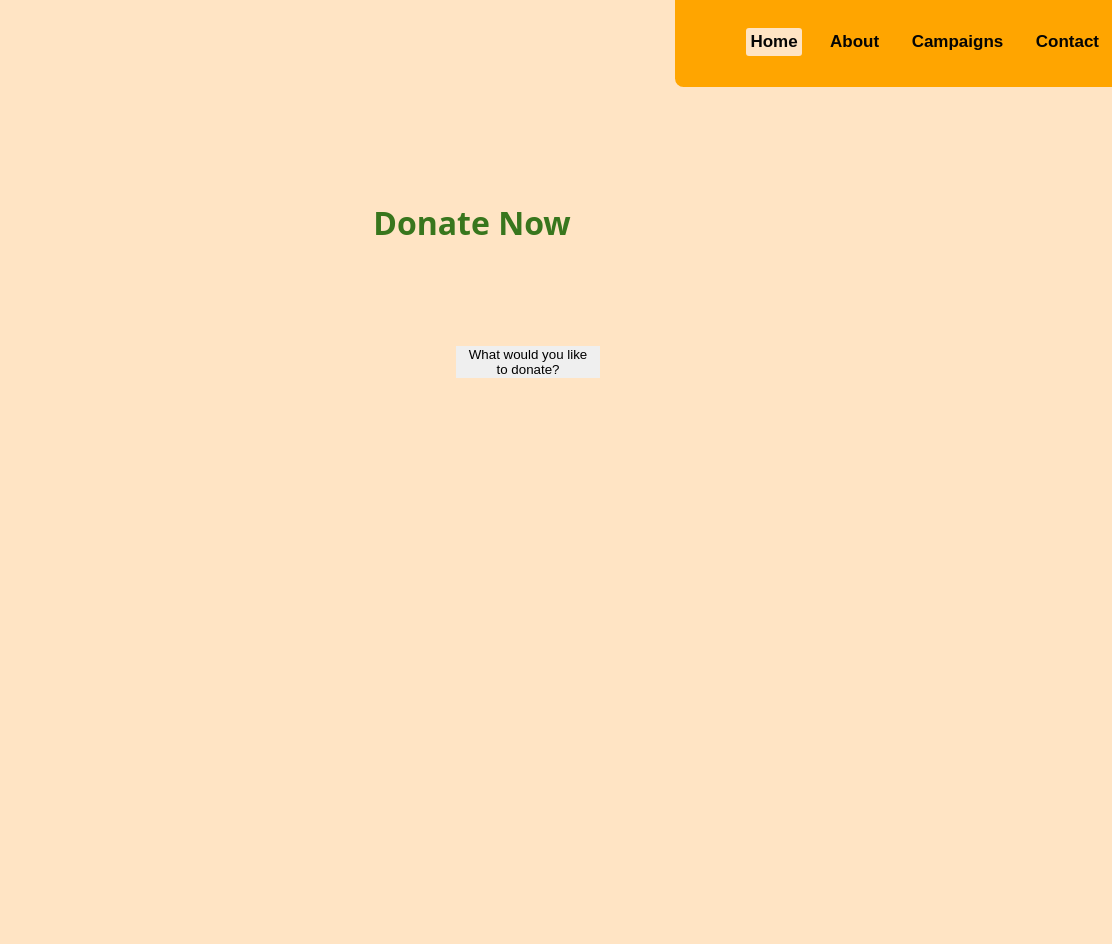
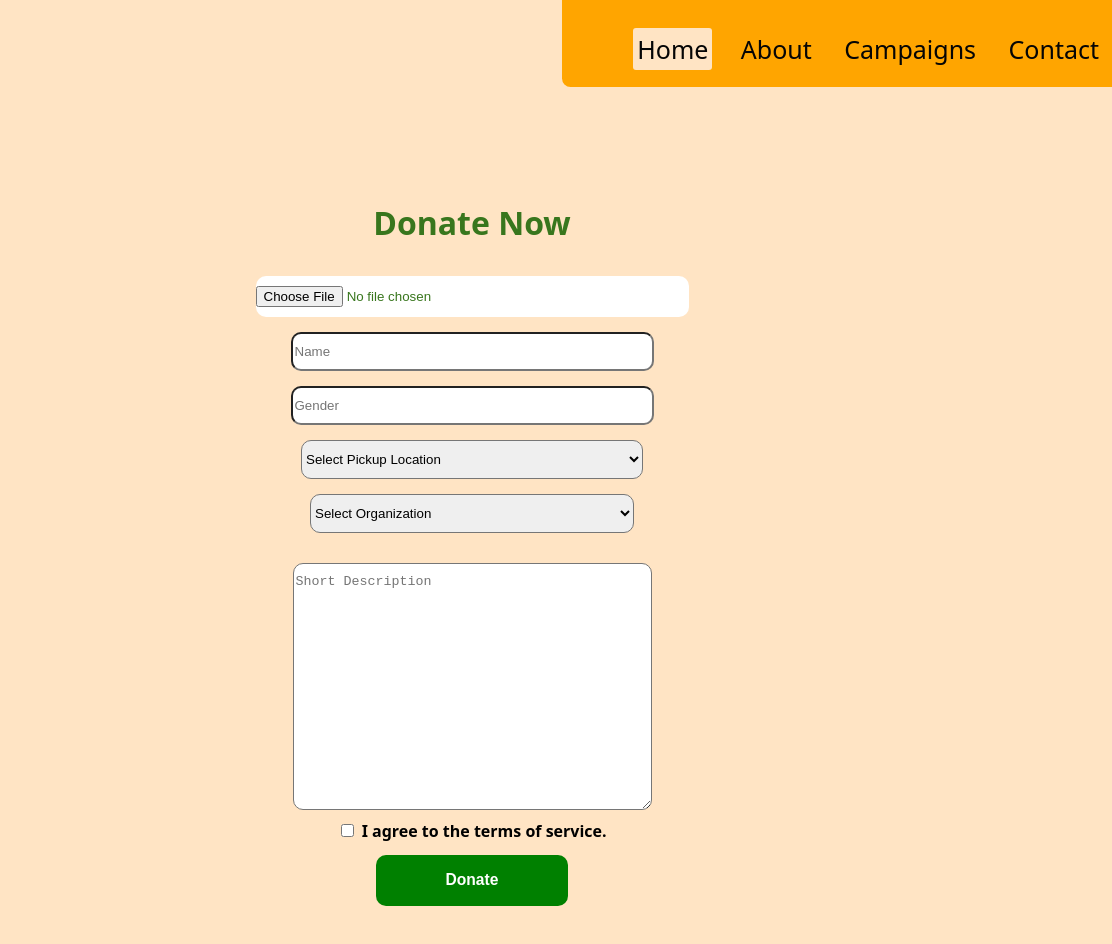
Before and after one commit to chimeszn/CHAR-ITI, a plain HTML site: page donate.html in a window 1280 px wide. Shown: the full height of the page, 168-1280 px from the left. Before the commit the page ends 800 px from the top, so only its background shows below. Drawn offline with Linux system fonts and the light colour scheme.

Commit message:
updated the donate.html file and added some new css styling

```diff
--- a/donate.html
+++ b/donate.html
@@ -19,10 +19,10 @@
 					<i class="fas fa-bars"></i>
 				</label>
 			<ul>
-				<li><a class="active" href="index.html"> <b> Home </b>   </a> </li>
-				<li><a href="about.html"> <b> About  </b>        </a></li>
-				<li><a href="campaigns.html"> <b> Campaigns </b>       </a></li>
-				<li><a class="contact" href="contact.html"> <b> Contact </b>   </a></li>
+				<li><a class="active" href="index.html">  Home </b>   </a> </li>
+				<li><a href="about.html">  About  </b>        </a></li>
+				<li><a href="campaigns.html">  Campaigns </b>       </a></li>
+				<li><a class="contact" href="contact.html">  Contact </b>   </a></li>
 			</ul>
 		</nav>
 
@@ -30,22 +30,39 @@
 	</header>
 
 	<div class="donate">
-		<h1> Donate Now </h1>
+		<h1>Donate Now</h1>
+		<form action="">
+			<input class="donatefile" type="file" name="file" id="">
+			<br>
+			<input class="donatename" type="text" name="name" id="" placeholder="Name">
+			<br>
+			<input class="donategender" type="text" name="gender" id="" placeholder="Gender">
+			<br>
+			<select name="dlocation" id="">
+				<option class="location" value="">Select Pickup Location </option>
+				<option value="Lagos">Lagos</option>
+				<option value="Abuja">Abuja</option>
+				<option value="Kaduna">Kaduna</option>
+			</select>
+			<br>
+			<select class="organization" name="organization" id="">
+				<option value="">Select Organization</option>
+				<option value=""></option>
+			</select>
+			<br>
+			<br>
+			<textarea name="description" id="" cols="30" rows="15" placeholder="Short Description"></textarea>
+			<br>
+			<input type="checkbox" name="terms" id="terms">
+			<label for="tem"> <b> I agree to the terms of service.</label>
+			<br>
 
-	</div>
-
-	<div>
-		<form action="">
-			<button class="donateItems">
-				What would you like to donate?
-			</button>
+		<!-- This button would link to the api responsible for making payments -->
+			<button class="donatesubmit" type="button"> <a href="#"> <h3> Donate </h3>  </a> </button>
 		</form>
 
-    </div>
 
-	<div>
 
-	</div>
 
 </body>
 </html>
--- a/style.css
+++ b/style.css
@@ -46,10 +46,11 @@ nav li:last-child {
 }
 
 nav a {
+	font-family: system-ui, -apple-system, BlinkMacSystemFont, 'Segoe UI', Roboto, Oxygen, Ubuntu, Cantarell, 'Open Sans', 'Helvetica Neue', sans-serif;
 	display: block;
 	color: #050505;
 	text-decoration: none;
-	font-size: 17px;
+	font-size: 25px;
 	padding: 4px;
 	border-radius: 3px;
 }
@@ -109,20 +110,21 @@ a.active,a:hover {
 	}
 
 	nav a {
+
 		font-family: system-ui, -apple-system, BlinkMacSystemFont, 'Segoe UI', Roboto, Oxygen, Ubuntu, Cantarell, 'Open Sans', 'Helvetica Neue', sans-serif;
 		margin-right: -380px;
 		padding-top: 14px;
 		text-align: center;
-		font-size: 19px;
+		font-size: 20.5px;
 		color:white;
 		display: block;
-        text-shadow: 3.5px 0 0 #000, 0 -1px 0 #000, 0 1px 0 #000, -1px 0 0 #000;
+        text-shadow: 2px 0 0 #000, 0 -1px 0 #000, 0 1px 0 #000, -1px 0 0 #000;
 
 	}
 
 	nav a:hover,a.active {
 		background: none;
-
+		color: blue;
 	}
 
 	nav a.contact {
@@ -268,7 +270,7 @@ a.active,a:hover {
 .bg-img {
 	background-image: url(./images/green\ banner.jpg);
 	margin-top: 30%;
-	margin-bottom: 10%;
+	margin-bottom: 1%;
 	background-repeat: repeat;
 	background-size: 100%;
 
@@ -340,3 +342,93 @@ a.active,a:hover {
 	width: 9rem;
 	margin-right: 40%;
 }
+
+.donatefile {
+	background-color: white;
+	border-radius: 10px;
+	padding-top: 10px;
+	margin-top: 10px;
+	padding-bottom: 10px;
+	margin-bottom: 5px;
+}
+
+.donatename {
+	border-radius: 10px;
+	padding-top: 10px;
+	margin-top: 10px;
+	padding-bottom: 10px;
+	margin-bottom: 5px;
+
+}
+
+.donategender {
+	border-radius: 10px;
+	padding-top: 10px;
+	margin-top: 10px;
+	padding-bottom: 10px;
+	margin-bottom: 5px;
+}
+
+
+form input {
+	padding-right: 180px;
+}
+
+select {
+	border-radius: 10px;
+	padding-top: 10px;
+	margin-top: 10px;
+	padding-bottom: 10px;
+	margin-bottom: 5px;
+	padding-right: 185px;
+}
+
+textarea {
+	border-radius: 10px;
+	padding-top: 10px;
+	margin-top: 3px;
+	padding-bottom: 10px;
+	margin-bottom: 5px;
+	padding-right: 100px;
+}
+
+.donatesubmit {
+	width: 12rem;
+	background-color: green;
+	border: 0px;
+	margin-top: 13px;
+	border-radius: 10px;
+
+}
+
+.donatesubmit a {
+	text-decoration: none;
+	color: white;
+}
+
+label b {
+	color: black;
+}
+
+
+.card {
+	box-shadow: 0 4px 8px 0 rgba(0,0,0,0.2);
+	transition: 0.3s;
+	width: 40rem;
+	border-radius: 5px;
+	background-color: white;
+}
+
+.card:hover {
+	box-shadow: 0 8px 16px 0 rgba(0,0,0,0.2);
+  }
+
+.card-container img {
+	border-radius: 5px 5px 0 0;
+	width: 800px;
+
+}
+
+.card-container {
+	padding: 2px 16px;
+  }
```
Also changed, not shown: about.html (+11 -4 lines), campaigns.html (+27 -5 lines), contact.html (+4 -4 lines), index.html (+4 -4 lines), images/abigail-keenan-_h_weGa3eGo-unsplash.jpg (added), 7 other files.
